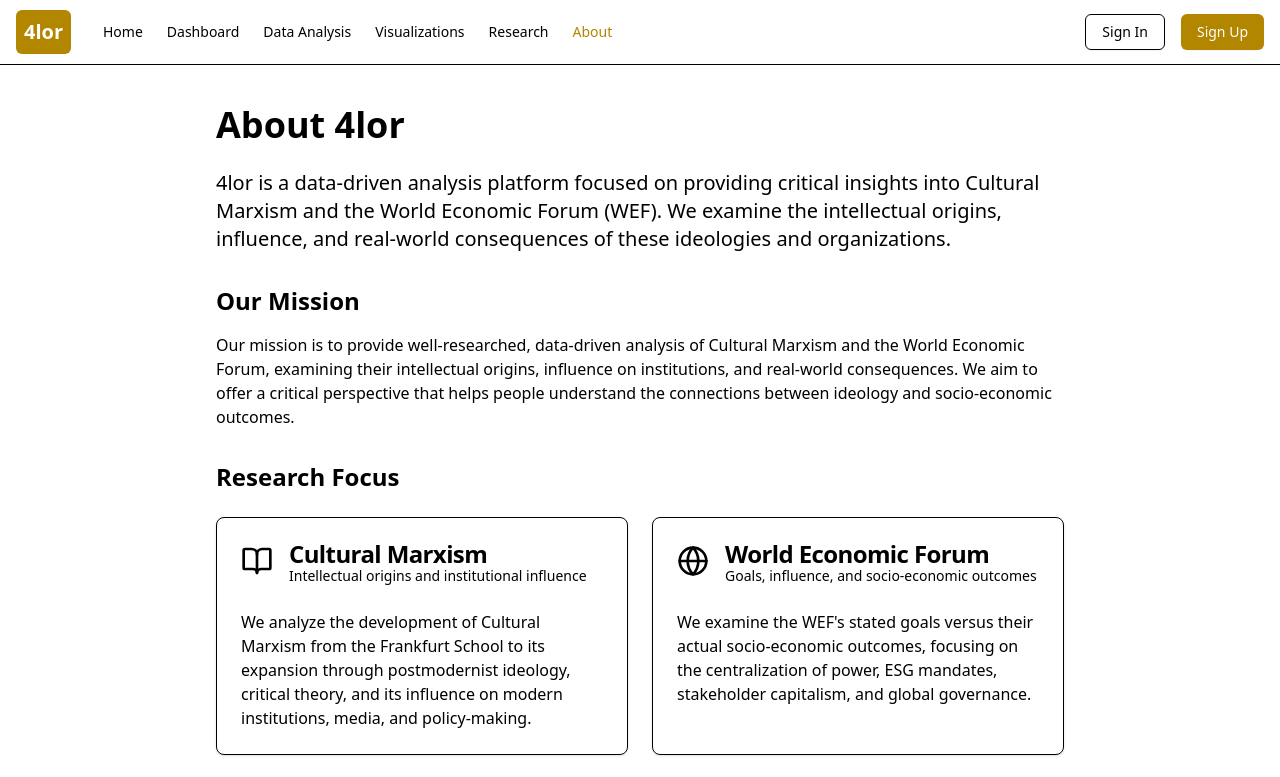
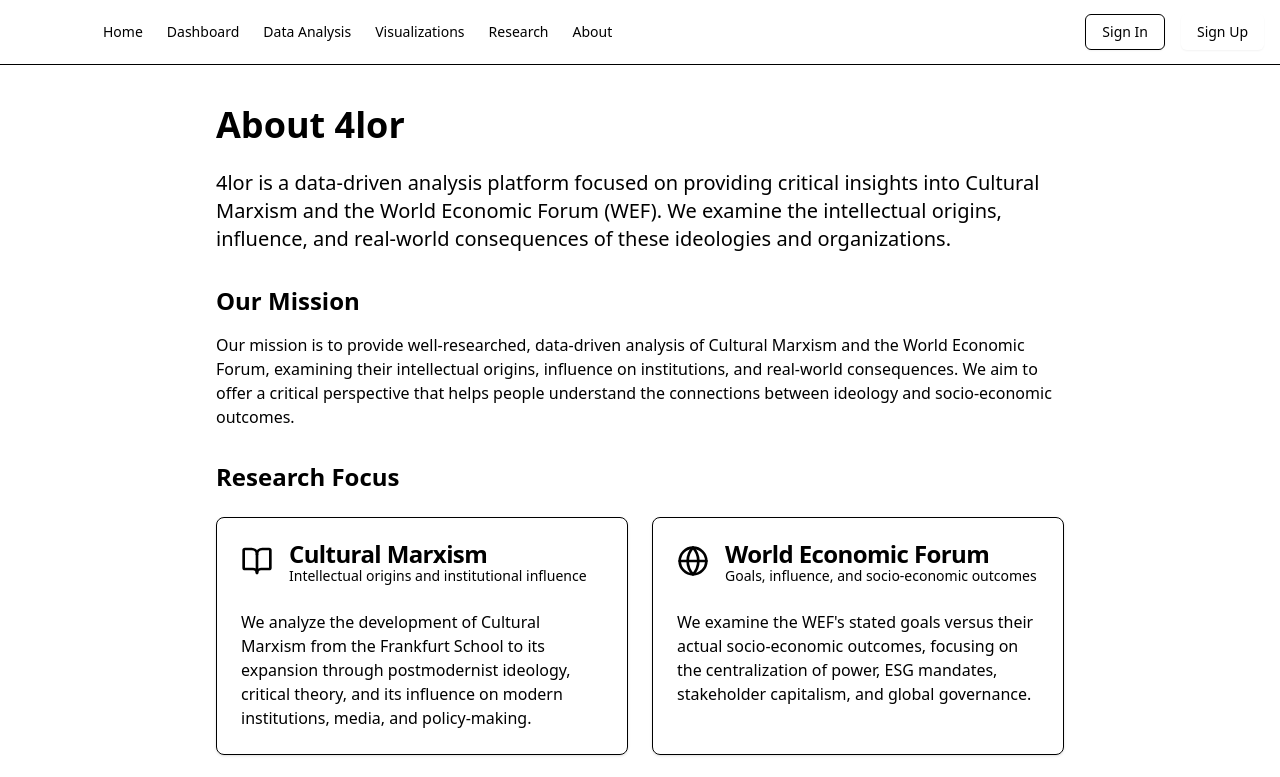
Before and after one commit to ArsCodeAmatoria/4lor, a Next.js app: page /about in a window 1280 px wide. Shown: the top 777 px of the page. Built offline with nearby package versions, Linux system fonts and the light colour scheme.

Commit message:
fix: Add Tailwind configuration and global CSS variables

```diff
--- a/src/app/globals.css
+++ b/src/app/globals.css
@@ -48,80 +48,9 @@
   --radius-xl: calc(var(--radius) + 4px);
 }
 
-:root {
-  --background: 0 0% 100%;
-  --foreground: 222.2 84% 4.9%;
-  --card: 0 0% 100%;
-  --card-foreground: 222.2 84% 4.9%;
-  --popover: 0 0% 100%;
-  --popover-foreground: 222.2 84% 4.9%;
-  --primary: 222.2 47.4% 11.2%;
-  --primary-foreground: 210 40% 98%;
-  --secondary: 210 40% 96.1%;
-  --secondary-foreground: 222.2 47.4% 11.2%;
-  --muted: 210 40% 96.1%;
-  --muted-foreground: 215.4 16.3% 46.9%;
-  --accent: 210 40% 96.1%;
-  --accent-foreground: 222.2 47.4% 11.2%;
-  --highlight: 45 100% 35%; /* Dark amber/yellow */
-  --highlight-foreground: 0 0% 100%;
-  --destructive: 0 84.2% 60.2%;
-  --destructive-foreground: 210 40% 98%;
-  --border: 214.3 31.8% 91.4%;
-  --input: 214.3 31.8% 91.4%;
-  --ring: 222.2 84% 4.9%;
-  --chart-1: oklch(0.646 0.222 41.116);
-  --chart-2: oklch(0.6 0.118 184.704);
-  --chart-3: oklch(0.398 0.07 227.392);
-  --chart-4: oklch(0.828 0.189 84.429);
-  --chart-5: oklch(0.769 0.188 70.08);
-  --radius: 0.5rem;
-  --sidebar: oklch(0.984 0.003 247.858);
-  --sidebar-foreground: oklch(0.129 0.042 264.695);
-  --sidebar-primary: oklch(0.208 0.042 265.755);
-  --sidebar-primary-foreground: oklch(0.984 0.003 247.858);
-  --sidebar-accent: oklch(0.968 0.007 247.896);
-  --sidebar-accent-foreground: oklch(0.208 0.042 265.755);
-  --sidebar-border: oklch(0.929 0.013 255.508);
-  --sidebar-ring: oklch(0.704 0.04 256.788);
-}
-
-.dark {
-  --background: 222.2 84% 4.9%;
-  --foreground: 210 40% 98%;
-  --card: 222.2 84% 4.9%;
-  --card-foreground: 210 40% 98%;
-  --popover: 222.2 84% 4.9%;
-  --popover-foreground: 210 40% 98%;
-  --primary: 210 40% 98%;
-  --primary-foreground: 222.2 47.4% 11.2%;
-  --secondary: 217.2 32.6% 17.5%;
-  --secondary-foreground: 210 40% 98%;
-  --muted: 217.2 32.6% 17.5%;
-  --muted-foreground: 215 20.2% 65.1%;
-  --accent: 217.2 32.6% 17.5%;
-  --accent-foreground: 210 40% 98%;
-  --highlight: 45 100% 45%; /* Brighter amber/yellow for dark mode */
-  --highlight-foreground: 0 0% 0%;
-  --destructive: 0 62.8% 30.6%;
-  --destructive-foreground: 210 40% 98%;
-  --border: 217.2 32.6% 17.5%;
-  --input: 217.2 32.6% 17.5%;
-  --ring: 212.7 26.8% 83.9%;
-  --chart-1: oklch(0.488 0.243 264.376);
-  --chart-2: oklch(0.696 0.17 162.48);
-  --chart-3: oklch(0.769 0.188 70.08);
-  --chart-4: oklch(0.627 0.265 303.9);
-  --chart-5: oklch(0.645 0.246 16.439);
-  --sidebar: oklch(0.208 0.042 265.755);
-  --sidebar-foreground: oklch(0.984 0.003 247.858);
-  --sidebar-primary: oklch(0.488 0.243 264.376);
-  --sidebar-primary-foreground: oklch(0.984 0.003 247.858);
-  --sidebar-accent: oklch(0.279 0.041 260.031);
-  --sidebar-accent-foreground: oklch(0.984 0.003 247.858);
-  --sidebar-border: oklch(0.279 0.041 260.031);
-  --sidebar-ring: oklch(0.446 0.043 257.281);
-}
+@tailwind base;
+@tailwind components;
+@tailwind utilities;
 
 @layer base {
   * {
@@ -129,6 +58,49 @@
   }
   body {
     @apply bg-background text-foreground;
+  }
+  :root {
+    --background: 0 0% 100%;
+    --foreground: 240 10% 3.9%;
+    --card: 0 0% 100%;
+    --card-foreground: 240 10% 3.9%;
+    --popover: 0 0% 100%;
+    --popover-foreground: 240 10% 3.9%;
+    --primary: 346.8 77.2% 49.8%;
+    --primary-foreground: 355.7 100% 97.3%;
+    --secondary: 240 4.8% 95.9%;
+    --secondary-foreground: 240 5.9% 10%;
+    --muted: 240 4.8% 95.9%;
+    --muted-foreground: 240 3.8% 46.1%;
+    --accent: 240 4.8% 95.9%;
+    --accent-foreground: 240 5.9% 10%;
+    --destructive: 0 84.2% 60.2%;
+    --destructive-foreground: 0 0% 98%;
+    --border: 240 5.9% 90%;
+    --input: 240 5.9% 90%;
+    --ring: 346.8 77.2% 49.8%;
+    --radius: 0.5rem;
+  }
+  .dark {
+    --background: 20 14.3% 4.1%;
+    --foreground: 0 0% 95%;
+    --card: 24 9.8% 10%;
+    --card-foreground: 0 0% 95%;
+    --popover: 0 0% 9%;
+    --popover-foreground: 0 0% 95%;
+    --primary: 346.8 77.2% 49.8%;
+    --primary-foreground: 355.7 100% 97.3%;
+    --secondary: 240 3.7% 15.9%;
+    --secondary-foreground: 0 0% 98%;
+    --muted: 0 0% 15%;
+    --muted-foreground: 240 5% 64.9%;
+    --accent: 12 6.5% 15.1%;
+    --accent-foreground: 0 0% 98%;
+    --destructive: 0 62.8% 30.6%;
+    --destructive-foreground: 0 85.7% 97.3%;
+    --border: 240 3.7% 15.9%;
+    --input: 240 3.7% 15.9%;
+    --ring: 346.8 77.2% 49.8%;
   }
 }
 
--- /dev/null
+++ b/tailwind.config.ts
@@ -0,0 +1,80 @@
+import type { Config } from "tailwindcss"
+
+const config = {
+  darkMode: "class",
+  content: [
+    './pages/**/*.{ts,tsx}',
+    './components/**/*.{ts,tsx}',
+    './app/**/*.{ts,tsx}',
+    './src/**/*.{ts,tsx}',
+  ],
+  prefix: "",
+  theme: {
+    container: {
+      center: true,
+      padding: "2rem",
+      screens: {
+        "2xl": "1400px",
+      },
+    },
+    extend: {
+      colors: {
+        border: "hsl(var(--border))",
+        input: "hsl(var(--input))",
+        ring: "hsl(var(--ring))",
+        background: "hsl(var(--background))",
+        foreground: "hsl(var(--foreground))",
+        primary: {
+          DEFAULT: "hsl(var(--primary))",
+          foreground: "hsl(var(--primary-foreground))",
+        },
+        secondary: {
+          DEFAULT: "hsl(var(--secondary))",
+          foreground: "hsl(var(--secondary-foreground))",
+        },
+        destructive: {
+          DEFAULT: "hsl(var(--destructive))",
+          foreground: "hsl(var(--destructive-foreground))",
+        },
+        muted: {
+          DEFAULT: "hsl(var(--muted))",
+          foreground: "hsl(var(--muted-foreground))",
+        },
+        accent: {
+          DEFAULT: "hsl(var(--accent))",
+          foreground: "hsl(var(--accent-foreground))",
+        },
+        popover: {
+          DEFAULT: "hsl(var(--popover))",
+          foreground: "hsl(var(--popover-foreground))",
+        },
+        card: {
+          DEFAULT: "hsl(var(--card))",
+          foreground: "hsl(var(--card-foreground))",
+        },
+      },
+      borderRadius: {
+        lg: "var(--radius)",
+        md: "calc(var(--radius) - 2px)",
+        sm: "calc(var(--radius) - 4px)",
+      },
+      keyframes: {
+        "accordion-down": {
+          from: { height: "0" },
+          to: { height: "var(--radix-accordion-content-height)" },
+        },
+        "accordion-up": {
+          from: { height: "var(--radix-accordion-content-height)" },
+          to: { height: "0" },
+        },
+      },
+      animation: {
+        "accordion-down": "accordion-down 0.2s ease-out",
+        "accordion-up": "accordion-up 0.2s ease-out",
+      },
+    },
+  },
+  plugins: [require("tailwindcss-animate")],
+} satisfies Config
+
+export default config
```
